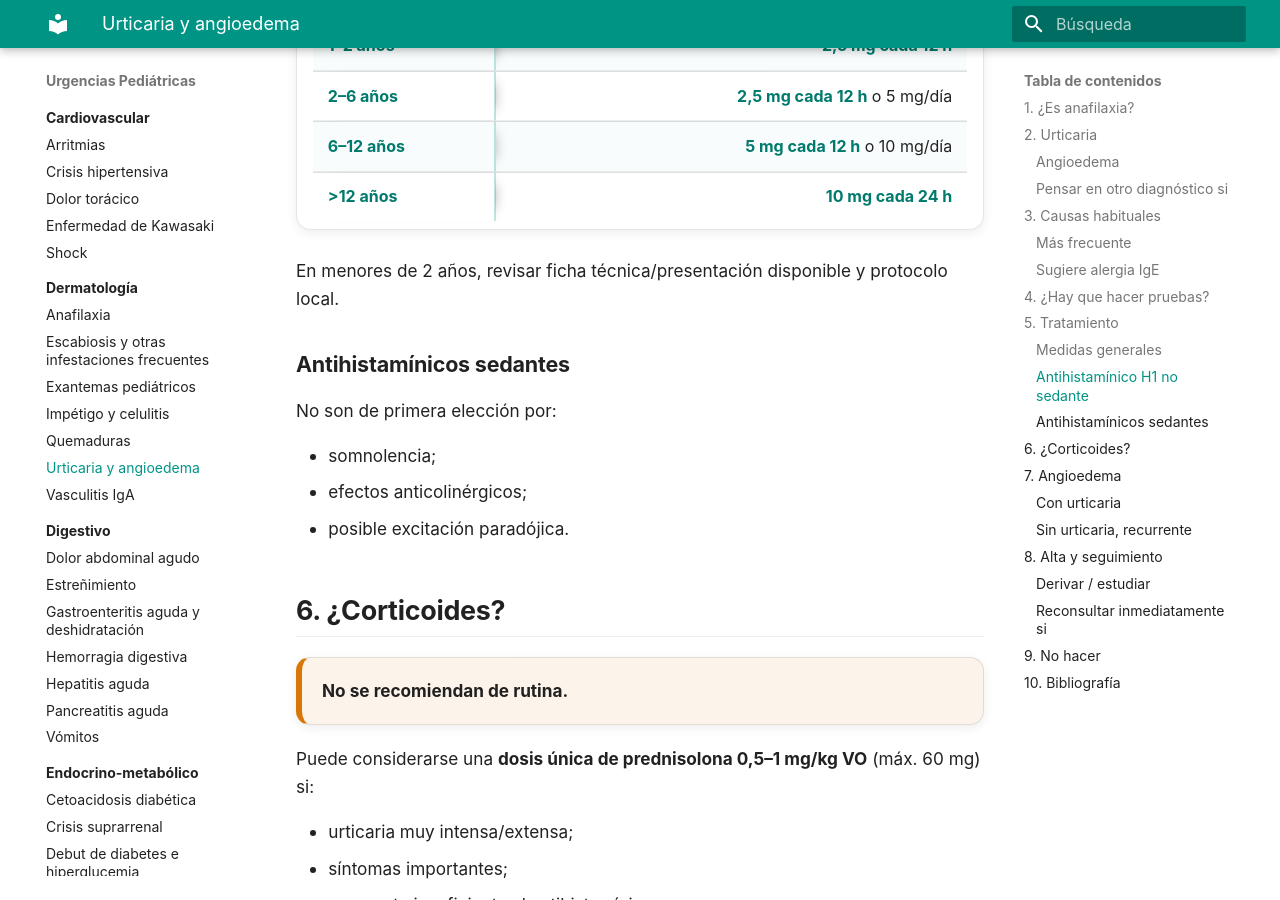
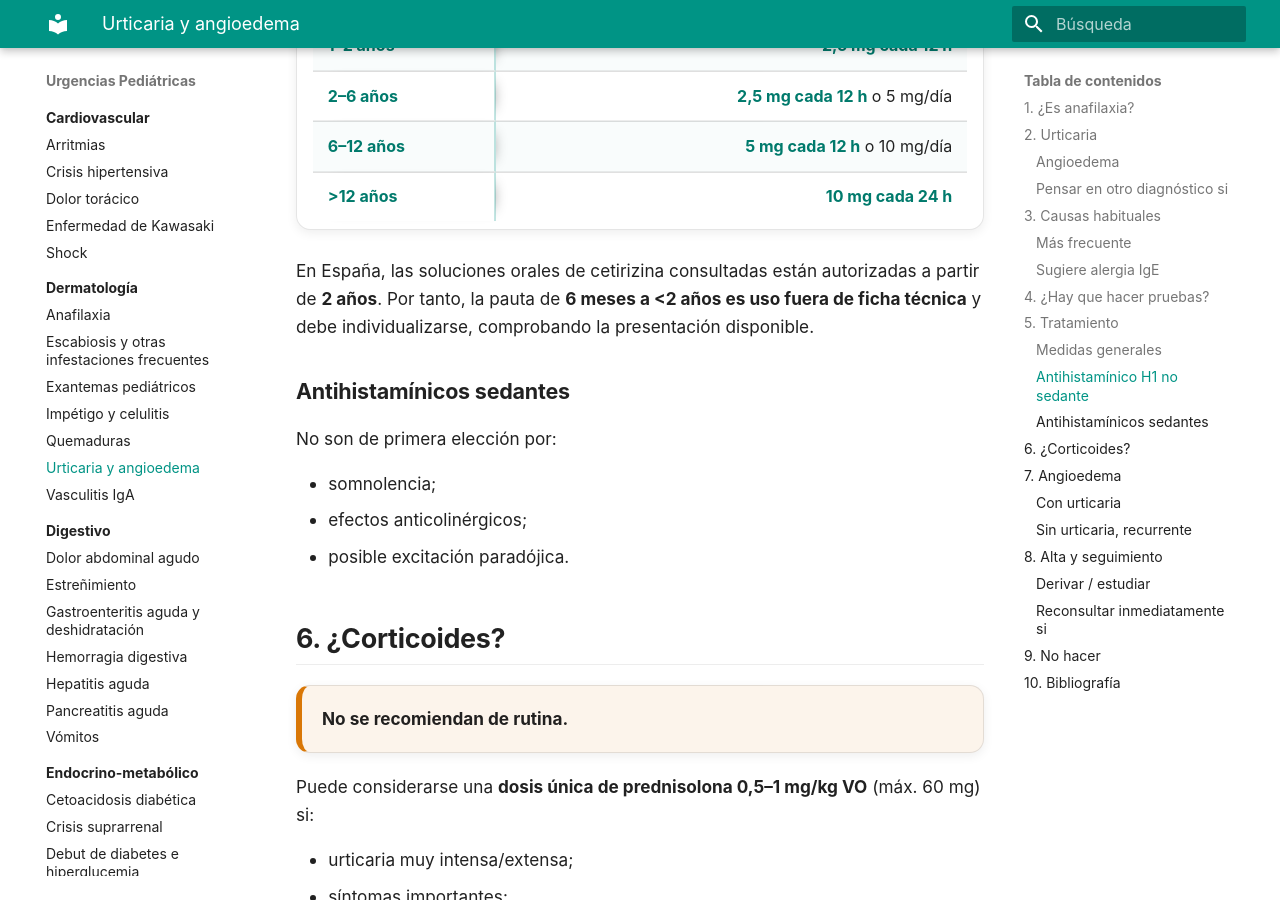
Before and after one commit to gonzaloares/urgencias-pediatricas, an MkDocs documentation site: the page built from docs/dermatologia/urticaria-angioedema.md, in a window 1280 px wide and 900 px high, scrolled down 3629 px. Built offline with MkDocs 1.6.1 and Material for MkDocs 9.7.7, drawn with Linux system fonts in a browser that asks for light colours; some of the changed text lies outside the part shown.

Commit message:
Auditoría farmacológica: urticaria-angioedema

```diff
--- a/docs/dermatologia/urticaria-angioedema.md
+++ b/docs/dermatologia/urticaria-angioedema.md
@@ -131,7 +131,7 @@ Valorar estudio si:
 
 </div>
 
-En menores de 2 años, revisar ficha técnica/presentación disponible y protocolo local.
+En España, las soluciones orales de cetirizina consultadas están autorizadas a partir de **2 años**. Por tanto, la pauta de **6 meses a <2 años es uso fuera de ficha técnica** y debe individualizarse, comprobando la presentación disponible.
 
 ### Antihistamínicos sedantes
 
@@ -231,3 +231,6 @@ Alta si:
 2. Royal Children's Hospital Melbourne. **Clinical Practice Guideline: Urticaria.** Actualización vigente 2026. [Guía](https://www.rch.org.au/clinicalguide/guideline_index/Urticaria/)
 3. Asociación Española de Pediatría. **Cetirizina.** Pediamécum.
 4. Sociedad Española de Urgencias de Pediatría. **Urticaria. Información para familias.**
+
+
+5. Agencia Española de Medicamentos y Productos Sanitarios. **Zyrtec 1 mg/ml (cetirizina), ficha técnica.** Indicado a partir de 2 años. [CIMA](https://cima.aemps.es/cima/dochtml/ft/60279/FichaTecnica_60279.html)
```
